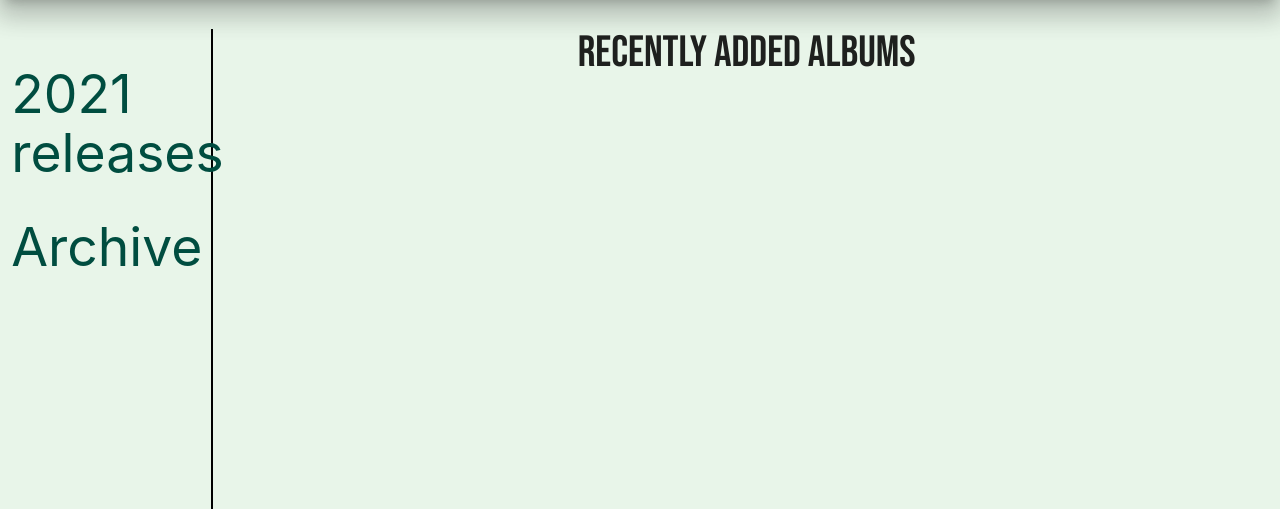
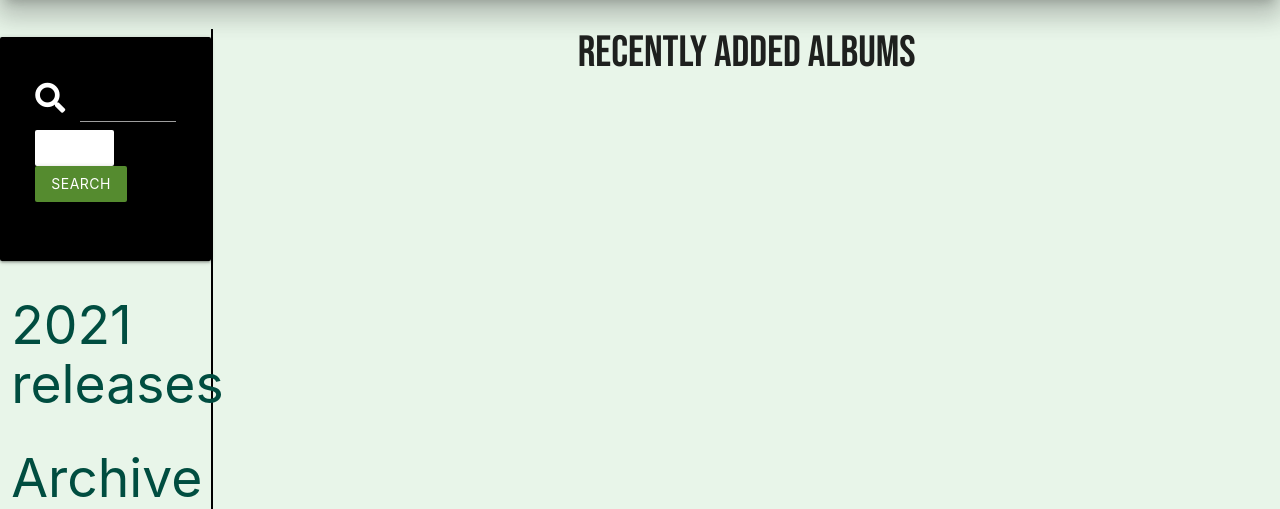
Before and after one commit to Code-Institute-Submissions/Irish-Music-Vault, a Flask app: page /albums in a window 1280 px wide. Shown: the part 64-573 px from the top of the page. Run offline with Flask 2, Linux system fonts and the light colour scheme; data that the repository does not hold is empty; some libraries are stand-ins or nearby versions; some web fonts are replaced.

Commit message:
Add search bar to top left of albums page

```diff
--- a/app.py
+++ b/app.py
@@ -115,6 +115,14 @@ def albums():
     return render_template("albums.html", albums=albums, genres=genres)
 
 
+@app.route("/search", methods=["GET", "POST"])
+def search():
+    search = request.form.get("search")
+    albums = list(mongo.db.albums.find({"$text": {"$search": search}}))
+    genres = list(mongo.db.genres.find())
+    return render_template("albums.html", albums=albums, genres=genres)
+
+
 @app.route("/upload", methods=["GET", "POST"])
 def upload():
     # now = time()
--- a/templates/albums.html
+++ b/templates/albums.html
@@ -3,6 +3,22 @@
 
 <div class="row">
   <div class="col s2 m2 genres">
+    <!--Code for search bar-->
+    <div class="row card-panel black lighten-2">
+      <form action="{{ url_for('search') }}" method="post" class="col s-2">
+        <div class="row valign-wrapper white-text text-lighten-3">
+          <div class="input-field col s-2">
+            <i class="fas fa-search prefix white-text text-lighten-3"></i>
+            <input type="text" name="search" id="search" class="validate" required>
+            <label for="search"></label><br>
+          <a href="{{ url_for('albums') }}" class="white btn text-shadow">Reset</a><br>
+            <button type="submit" class="light-green darken-3 btn text-shadow right-align">
+              Search
+            </button>
+          </div>
+        </div>
+      </form>
+    </div>
       <h2 class="teal-text text-darken-4">2021 releases</h2>
       <ul>
         {% for genre in genres %}
@@ -19,7 +35,7 @@
     <h3 class="center-align card-title">Recently Added Albums</h3>
       <!--<div class="col s12 m8 offset-m2">-->
         {% for album in albums %}
-        <!--<div class="row">-->
+       <!-- <div class="row">-->
           <div class="col s10 m10 albums">
         <div class="card-panel green lighten-3 z-depth-5 white-text text-lighten-2 col s12 m8 offset-m2 center-align">
             <h2><strong>{{ album.band_name }}</strong></h2>
@@ -30,9 +46,9 @@
             <a href="{{ album.website }}" target="_blank">Website</a>
             <p>Uploaded by {{ album.created_by.capitalize() }} </p>
             <p>Uploaded on {{ album.created_at }}</p>
-            <a href="{{ url_for('edit', album_id=album._id) }}" class="btn-small blue lighten-3"><i class="fas fa-edit"></i></a>
             {% if session.user|lower == album.created_by|lower %}
             <a href="{{ url_for('delete', album_id=album._id) }}" class="btn-small red lighten-3"><i class="far fa-trash-alt"></i></a>
+            <a href="{{ url_for('edit', album_id=album._id) }}" class="btn-small blue lighten-3"><i class="fas fa-edit"></i></a>
             {% endif %}
             </div>
           </div>
```
